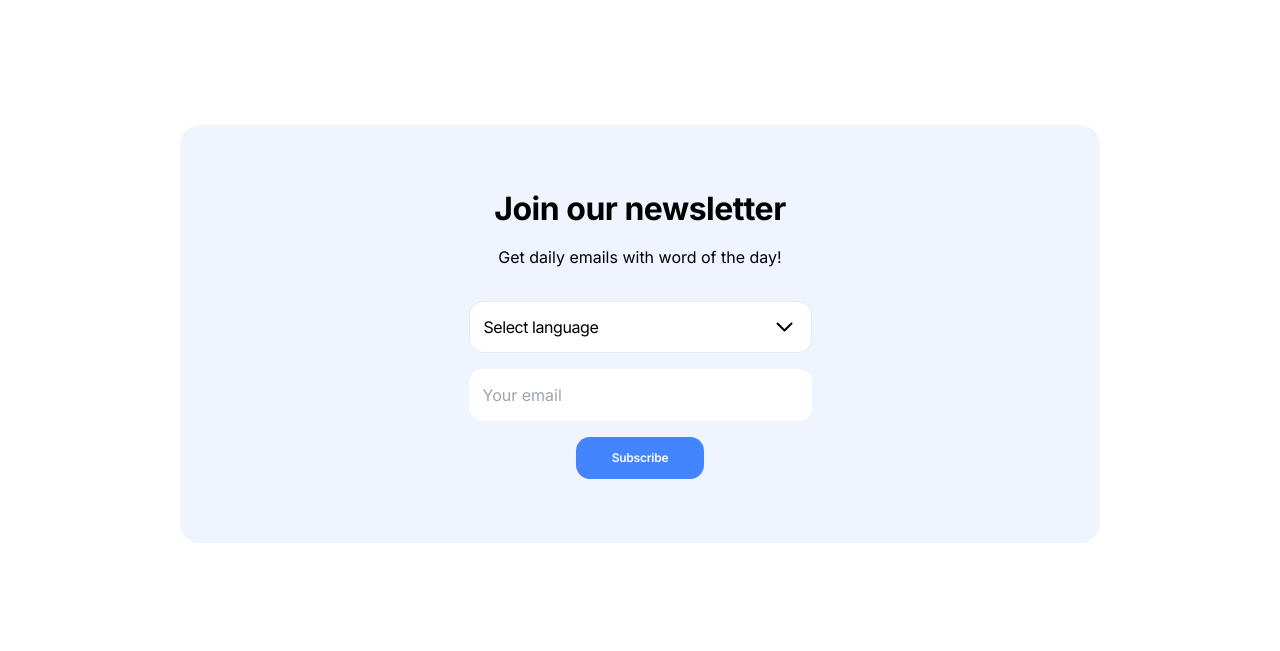
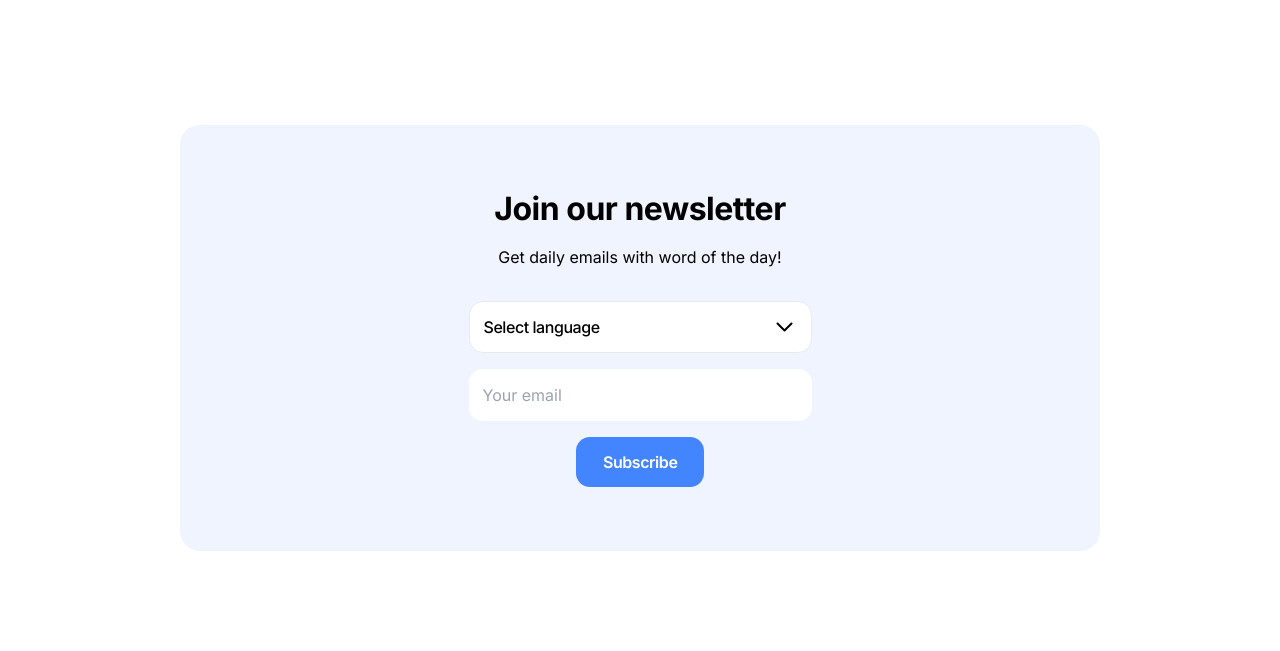
Before and after one commit to Sidejar/snak-marketing, a Gatsby site: page / in a window 1280 px wide. Shown: the part 3538-4189 px from the top of the page. Built offline with nearby package versions, Linux system fonts and the light colour scheme; Gatsby itself is replaced by a stand-in of ours.

Commit message:
styled newsletter component

```diff
--- a/src/components/Home/NewsLetter/index.js
+++ b/src/components/Home/NewsLetter/index.js
@@ -20,13 +20,14 @@ const NewsLetter = () => {
           className="rounded-[14px] bg-white p-[14px] w-full focus:outline-none focus:ring-0"
         />
         <Button
-          className="!py-[13px] !rounded-[14px] px-[27px] max-w-full md:max-w-[128px] w-full flex justify-center"
+          className=" !py-[13px] !rounded-[14px] px-[27px] max-w-full md:max-w-[128px] w-full flex justify-center"
           cta={() => {}}
           type=""
           bg
           disabled=""
           icon=""
           text="Subscribe"
+          textStyling="p-large"
         />
       </div>
     </div>
--- a/src/utils/Button/index.js
+++ b/src/utils/Button/index.js
@@ -1,7 +1,7 @@
 import React from "react"
 
 const Button = props => {
-  const { className, cta, type, disabled, icon, text, bg } = props
+  const { className, cta, type, disabled, icon, textStyling, text, bg } = props
   return (
     <button
       {...props}
@@ -17,7 +17,9 @@ const Button = props => {
       disabled={disabled}
     >
       {icon && <img src={icon} alt="btn_icon" />}
-      <p className={`p-small !font-semibold text-white`}>{text}</p>
+      <p className={`p-small !font-semibold text-white ${textStyling}`}>
+        {text}
+      </p>
     </button>
   )
 }
--- a/src/utils/selectDropdown/index.js
+++ b/src/utils/selectDropdown/index.js
@@ -17,7 +17,7 @@ const SelectDropdown = () => {
   const options = ["English", "Spanish", "French", "German"]
 
   return (
-    <div className="relative inline-block text-left w-full p-large !leading-[22px]">
+    <div className="relative inline-block text-left w-full p-large !font-medium !leading-[22px]">
       <div>
         <button
           type="button"
```
